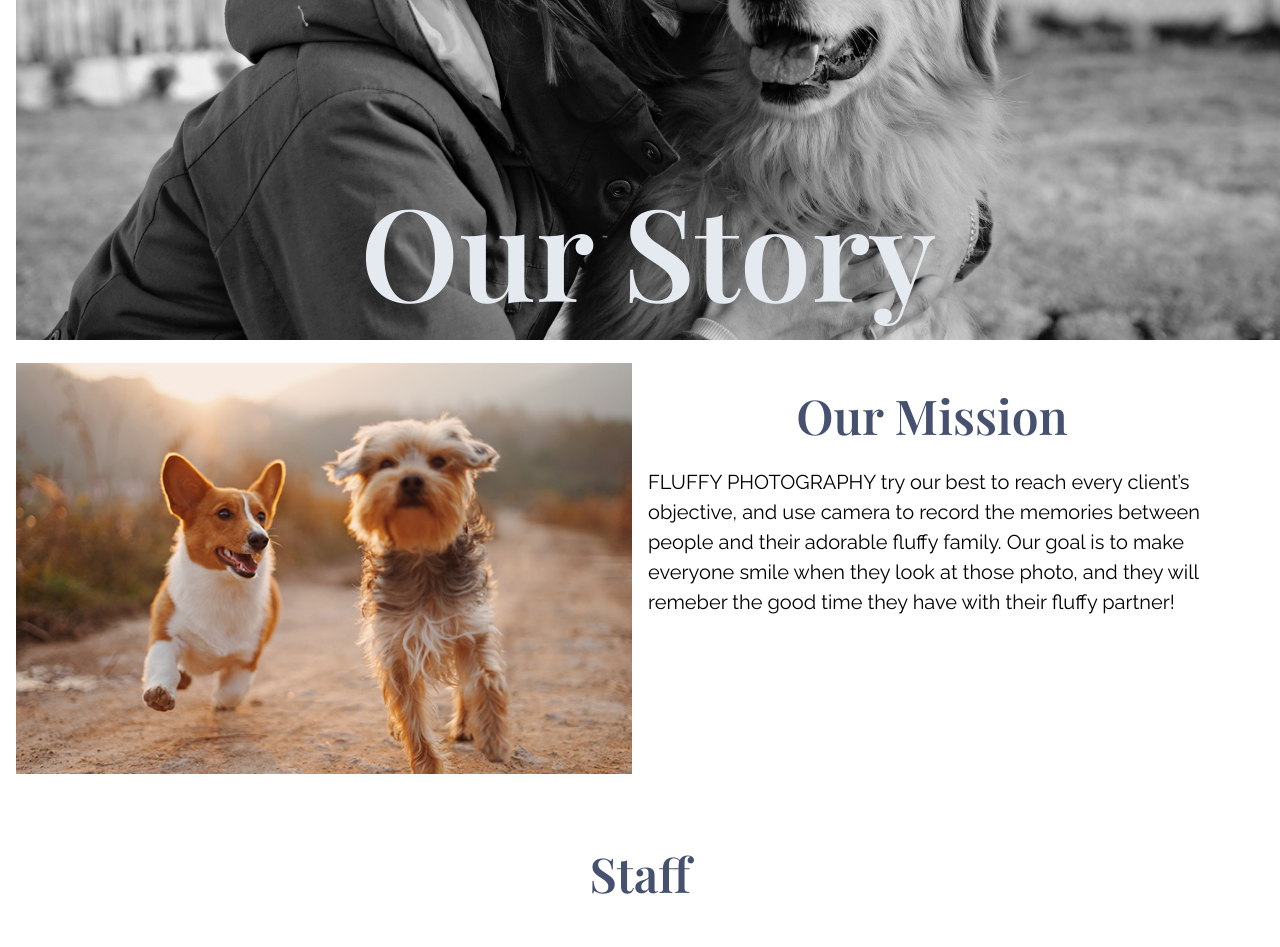
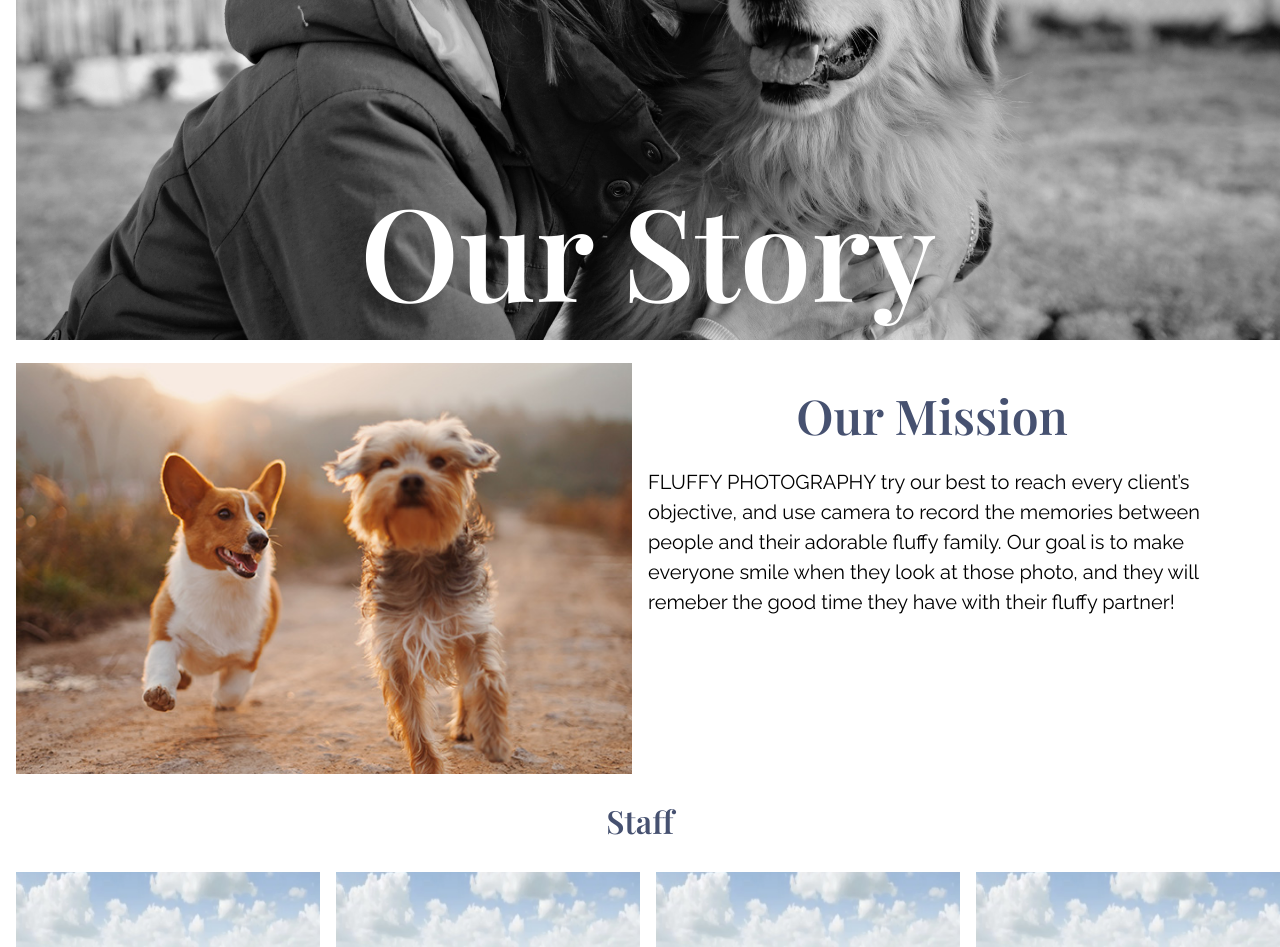
Before and after one commit to Sophie724/Independant-project, a plain HTML site: page about-us.html in a window 1280 px wide. Shown: the part 640-1587 px from the top of the page. Drawn offline with nearby package versions, Linux system fonts and the light colour scheme.

Commit message:
change font size

```diff
--- a/css/about-us.css
+++ b/css/about-us.css
@@ -17,6 +17,11 @@ body {
   width: 100%;
   overflow-x: hidden;
   line-height: 1.5;
+}
+
+h3 {
+  font-size: 1.25rem;
+  margin: 1rem;
 }
 
 .skip-links {
@@ -76,6 +81,8 @@ header {
 h2 {
   font-family: "Playfair Display", serif;
   color: #465170;
+  margin-top: 0;
+  font-size: 2rem;
 }
 
 main img {
@@ -86,12 +93,12 @@ main img {
 .story {
   position: relative;
   overflow: hidden;
-  color: #E4EAF0;
+  color: #ffffff;
 }
 
 .story .box {
   position: absolute;
-  bottom: -8em;
+  bottom: -11em;
   width: 100%;
   padding: 1rem;
   margin: 0;
@@ -106,7 +113,7 @@ main img {
 
 .story h1 {
   font-family: "Playfair Display", serif;
-  font-size: 8rem;
+  font-size: 5rem;
   padding-left: 1rem;
   margin: 1rem;
 }
@@ -208,7 +215,7 @@ footer h3 {
   margin-left: 1rem;
   margin-right: 1rem;
   font-family: Raleway, sans-serif;
-  font-size: .938rem;
+  font-size: 1.25rem;
   text-align: center;
   color: #fff;
   margin-bottom: 3rem;
@@ -229,7 +236,22 @@ footer h3 {
 
 @media only screen and (min-width: 38em) {
 
+  .story h1 {
+    font-family: "Playfair Display", serif;
+    font-size: 8rem;
+    padding-left: 1rem;
+    margin: 1rem;
+  }
 
+  .story .box {
+    position: absolute;
+    bottom: -8em;
+    width: 100%;
+    padding: 1rem;
+    margin: 0;
+    text-align: center;
+    transition: all .2s linear;
+  }
   .mission {
     display: grid;
     grid-template-columns: 1fr 1fr;
@@ -277,11 +299,11 @@ footer h3 {
   h2 {
     font-family: "Playfair Display", serif;
     color: #465170;
-    font-size: 3rem;
+    font-size: 2rem;
   }
 
   h3 {
-    font-size: 1.5rem;
+    font-size: 1.25rem;
     margin: 0;
   }
 
--- a/css/error.css
+++ b/css/error.css
@@ -15,13 +15,18 @@ img {
   z-index: -1;
 }
 
+.skip-links {
+  top: -10em;
+  position: absolute;
+}
+
 h1, p, a {
   color: white;
   text-align: right;
 }
 
 h1 {
-  font-size: 1.75rem;
+  font-size: 2rem;
   font-family: "Playfair Display", serif;
   margin: 1rem;
   margin-top: 5rem;
@@ -43,11 +48,11 @@ p {
   margin-right: 1rem;
 }
 
-a:hover {
+.main-page:hover {
   background: rgba(71, 96, 108, 1);
 }
 
-a {
+.main-page {
   text-decoration: none;
   font-size: .938rem;
   float: right;
@@ -63,7 +68,7 @@ a {
 @media only screen and (min-width: 38em) {
 
   h1 {
-    font-size: 2.188rem;
+    font-size: 2.75rem;
     font-family: "Playfair Display", serif;
     margin: 2rem;
     margin-top: 5rem;
@@ -71,7 +76,7 @@ a {
   }
 
   p {
-    font-size: 1.563rem;
+    font-size: 1.5rem;
     margin: 1rem;
     margin-top: 1rem;
     text-align: right;
@@ -79,7 +84,7 @@ a {
   }
 
   .p2 {
-    font-size: 1.563rem;
+    font-size: 1.5rem;
     margin: 1rem;
 
     text-align: right;
@@ -88,8 +93,7 @@ a {
   }
 
   a {
-    font-size: 1.25rem;
-
+    font-size: 1.5rem;
     text-align: right;
     margin-top: 1rem;
     margin-right: 2rem;
@@ -100,7 +104,7 @@ a {
 @media only screen and (min-width: 62.5em) {
 
   h1 {
-    font-size: 3.125rem;
+    font-size: 3.75rem;
     font-family: "Playfair Display", serif;
     margin: 2rem;
     margin-top: 5rem;
@@ -108,21 +112,21 @@ a {
   }
 
   p {
-    font-size: 1.875rem;
+    font-size: 2rem;
     margin: 1rem;
     margin-top: 2rem;
     margin-right: 6rem;
   }
 
   .p2 {
-    font-size: 1.875rem;
+    font-size: 2rem;
     margin: 1rem;
     margin-top: 0;
     margin-right: 9rem;
   }
 
   a {
-    font-size: 1.25rem;
+    font-size: 2rem;
     margin-right: 11rem;
     margin-top: 2rem;
   }
--- a/css/main.css
+++ b/css/main.css
@@ -5,6 +5,19 @@ html {
 
 *, *::before, *::after {
   box-sizing: inherit;
+}
+
+h1 {
+  font-size: 3rem;
+  margin-bottom: 0;
+}
+
+h2 {
+  font-size: 1.5rem;
+}
+
+p {
+  font-size: 1.25rem;
 }
 
 body {
@@ -123,7 +136,7 @@ h1 {
   height: 32.218rem;
   background: rgba(228, 234, 240, .73);
   position: absolute;
-  top: -32.25rem;
+  top: 0;
   display: flex;
   justify-content: center;
   align-items: center;
@@ -133,7 +146,7 @@ h1 {
 
 .hover-color-box h2 {
   color: #688fa5;
-  font-size: 2.5rem;
+  font-size: 2rem;
 }
 
 .newsletter {
```
Also changed, not shown: error.html (+1 -1 lines).
